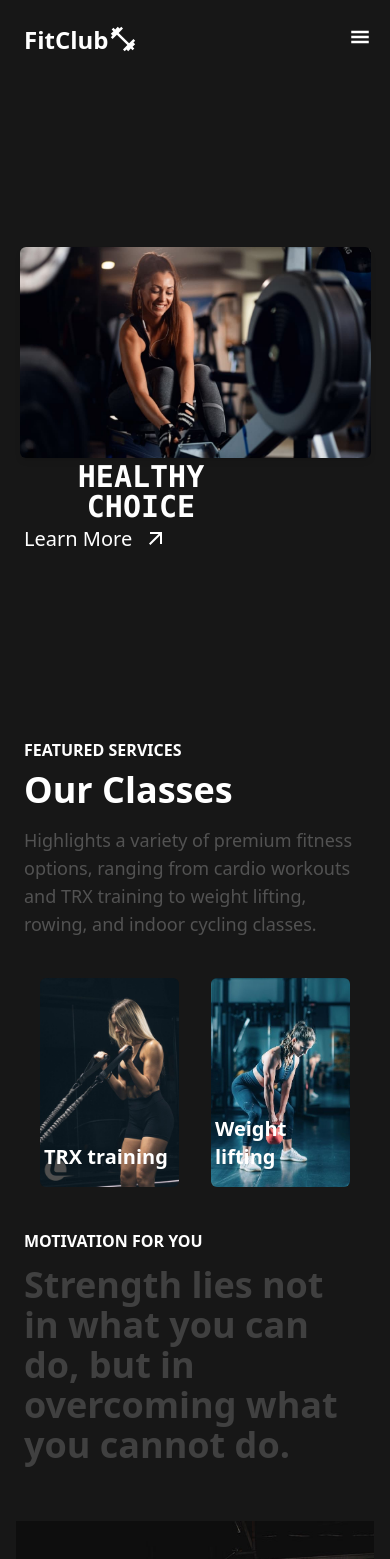
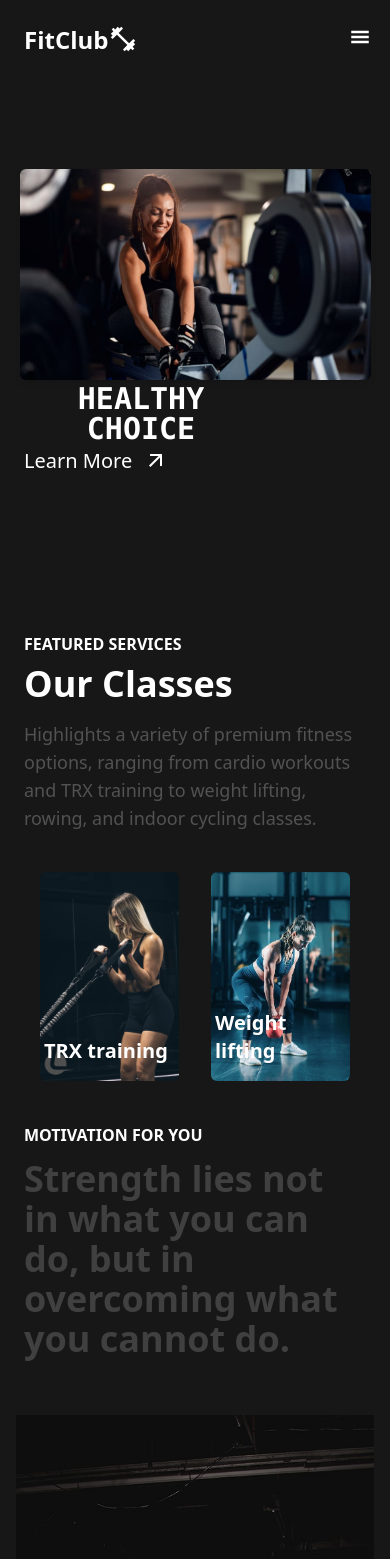
Before and after one commit to rajeshwari2538/Fitness-App, a React (Create React App) app: page / in a window 390 px wide. Shown: the top 1559 px of the page. Built offline with nearby package versions, Linux system fonts and the light colour scheme.

Commit message:
changed some styles

```diff
--- a/src/components/Footer.js
+++ b/src/components/Footer.js
@@ -13,7 +13,7 @@ const Footer = () => {
     <footer className="max-w-6xl md:h-[40rem] mx-auto bg-neutral-900 text-white md:mt-24 mt-0 py-10">
       <div className="container mt-20 mx-auto -ml-5 md:ml-0 flex flex-col justify-between items-center">
 
-        <div className="flex flex-col ml-3 md:ml-0 md:flex-row justify-between text-center md:text-left mb-4 md:mb-0">
+        <div className="flex flex-col md:ml-0 md:flex-row justify-between text-center md:text-left mb-4 md:mb-0">
           <h2 className="md:text-4xl text-2xl text-left font-bold md:ml-20">FitClub</h2>
           <p className="md:text-7xl text-2xl font-bold md:ml-[30rem]">Your ultimate fitness centre</p>
         </div>
--- a/src/components/Home.js
+++ b/src/components/Home.js
@@ -38,7 +38,7 @@ const Home = () => {
   };
 
   return (
-    <div className={`max-w-6xl mx-auto ${isSmallDevice ? '-mt-[60%]' : 'mt-[10%] md:-mt-10'} flex justify-between items-center h-screen`}>
+    <div className={`max-w-6xl mx-auto ${isSmallDevice ? '-mt-[80%]' : 'mt-[10%] md:-mt-10'} flex justify-between items-center h-screen`}>
       <div className="flex flex-col md:flex-row justify-center items-start w-full">
         <div className="flex flex-col items-center md:mr-10">
           {homeData.map((image, index) => (
--- a/src/components/Services.js
+++ b/src/components/Services.js
@@ -41,7 +41,7 @@ const Services = () => {
   };
 
   return (
-    <div className="services max-w-6xl mx-auto px-6 mt-12 md:mt-0 md:px-0">
+    <div className="services max-w-6xl mx-auto px-6 mt-5 md:mt-0 md:px-0">
       <h2 className="md:text-xl text-white font-bold mb-2">FEATURED SERVICES</h2>
       <div className="">
         <div className='flex flex-col md:flex-row md:items-center'>
```
